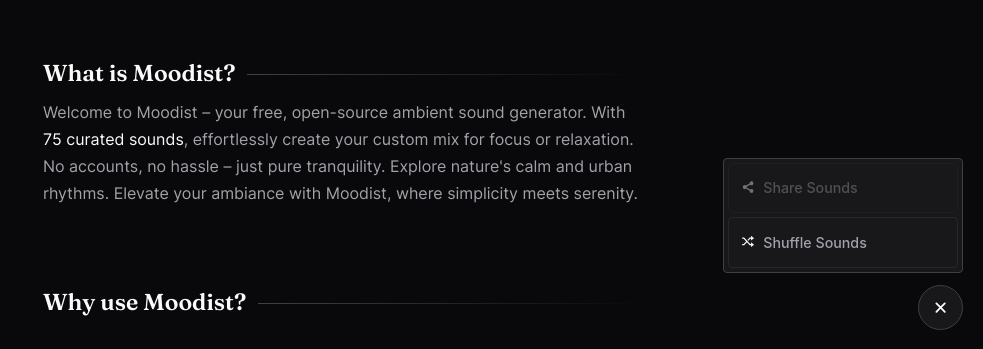
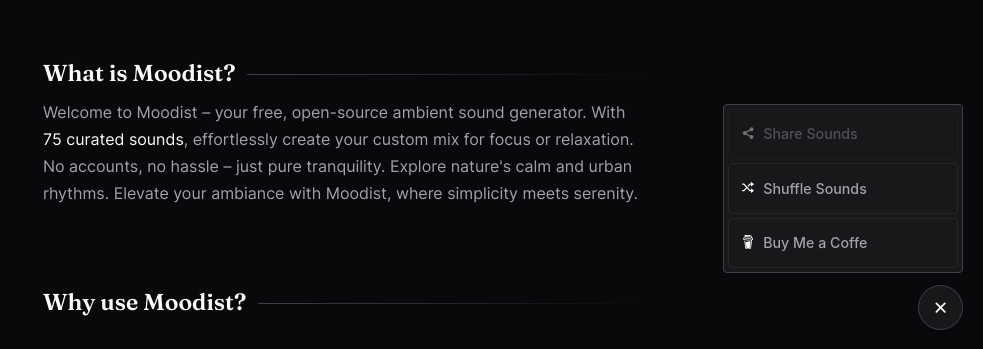
Before and after one commit to remvze/moodist, an Astro site: page / in a window 1280 px wide. Both pictures are taken after a click on the button "Menu". Shown: the part 450-799 px from the top of the page, without its empty margins (297-1280 px from the left). Built offline with nearby package versions, Linux system fonts and the light colour scheme; Astro itself is replaced by a stand-in of ours; a web font is replaced by a local one.

Commit message:
feat: add donate item

```diff
--- a/src/components/menu/item/item.module.css
+++ b/src/components/menu/item/item.module.css
@@ -10,6 +10,7 @@
   line-height: 1;
   color: var(--color-foreground-subtle);
   text-align: left;
+  text-decoration: none;
   cursor: pointer;
   background-color: transparent;
   border: 1px solid var(--color-neutral-200);
--- a/src/components/menu/item/item.tsx
+++ b/src/components/menu/item/item.tsx
@@ -1,16 +1,30 @@
 import styles from './item.module.css';
 
 interface ItemProps {
-  disabled: boolean;
+  disabled?: boolean;
+  href?: string;
   icon: React.ReactElement;
   label: string;
-  onClick: () => void;
+  onClick?: () => void;
 }
 
-export function Item({ disabled = false, icon, label, onClick }: ItemProps) {
+export function Item({
+  disabled = false,
+  href,
+  icon,
+  label,
+  onClick = () => {},
+}: ItemProps) {
+  const Comp = href ? 'a' : 'button';
+
   return (
-    <button className={styles.item} disabled={disabled} onClick={onClick}>
+    <Comp
+      className={styles.item}
+      disabled={disabled}
+      onClick={onClick}
+      {...(href ? { href, target: '_blank' } : {})}
+    >
       <span className={styles.icon}>{icon}</span> {label}
-    </button>
+    </Comp>
   );
 }
--- /dev/null
+++ b/src/components/menu/items/donate.tsx
@@ -0,0 +1,13 @@
+import { SiBuymeacoffee } from 'react-icons/si/index';
+
+import { Item } from '../item';
+
+export function Donate() {
+  return (
+    <Item
+      href="https://buymeacoffee.com"
+      icon={<SiBuymeacoffee />}
+      label="Buy Me a Coffe"
+    />
+  );
+}
--- a/src/components/menu/items/index.ts
+++ b/src/components/menu/items/index.ts
@@ -1,2 +1,3 @@
 export { Shuffle as ShuffleItem } from './shuffle';
 export { Share as ShareItem } from './share';
+export { Donate as DonateItem } from './donate';
--- a/src/components/menu/menu.tsx
+++ b/src/components/menu/menu.tsx
@@ -14,7 +14,7 @@
   FloatingFocusManager,
 } from '@floating-ui/react';
 
-import { ShuffleItem, ShareItem } from './items';
+import { ShuffleItem, ShareItem, DonateItem } from './items';
 import { ShareLinkModal } from '@/components/modals/share-link';
 
 import { slideY, fade, mix } from '@/lib/motion';
@@ -76,6 +76,7 @@
                 >
                   <ShareItem open={() => setShowShareLink(true)} />
                   <ShuffleItem />
+                  <DonateItem />
                 </motion.div>
               </div>
             </FloatingFocusManager>
```
